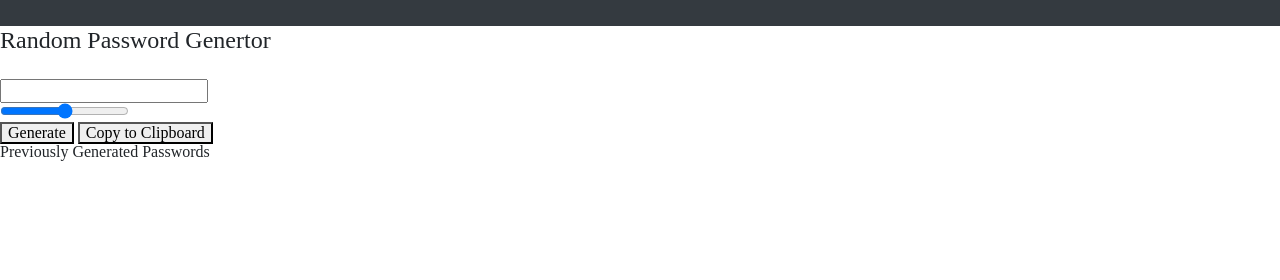
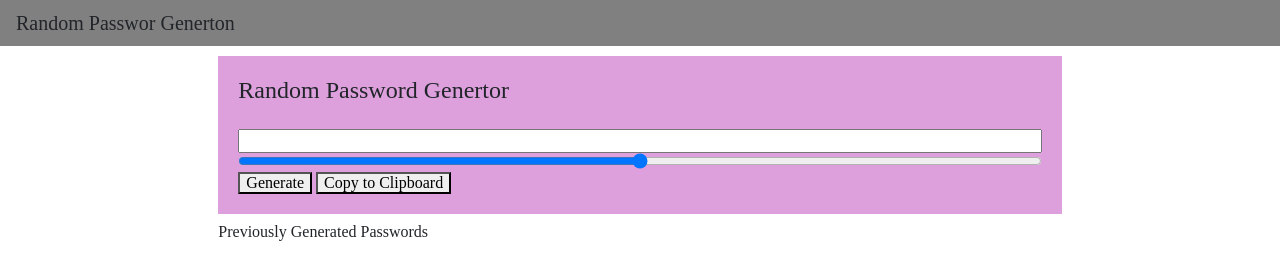
Before and after one commit to waterylime/Password-Generator, a plain HTML site: page text.html in a window 1280 px wide. Drawn offline with nearby package versions, Linux system fonts and the light colour scheme.

Commit message:
base of css completed

```diff
--- a/css/style.css
+++ b/css/style.css
@@ -0,0 +1,16 @@
+.content{
+    margin-top: 10px;
+    margin-bottom: 10px;
+    background-color: plum;
+    padding: 20px;
+    width: 100%;
+}
+#display{
+    width: 100%;
+}
+#slider{
+    width: 100%;
+}
+.navbar{
+    background-color: grey;
+}
--- a/text.html
+++ b/text.html
@@ -16,14 +16,14 @@
 </head>
 <body>
 
-    <nav class="navbar navbar-dark bg-dark">
-        <a class="navbar-brand" herf="#" Random Passwor generton></a>
+    <nav class="navbar ">
+        <a class="navbar-brand" herf="#"> Random Passwor Generton</a>
     </nav>
 <div class="conatiner">
 
 </div>
   <div class="row">
-      <div class="col-lg-8 col-sm-12">
+      <div class="col-lg-8 col-sm-12 mx-auto">
         <div class="content">
             <div class="h4">Random Password Genertor</div>
             <br  />
```
